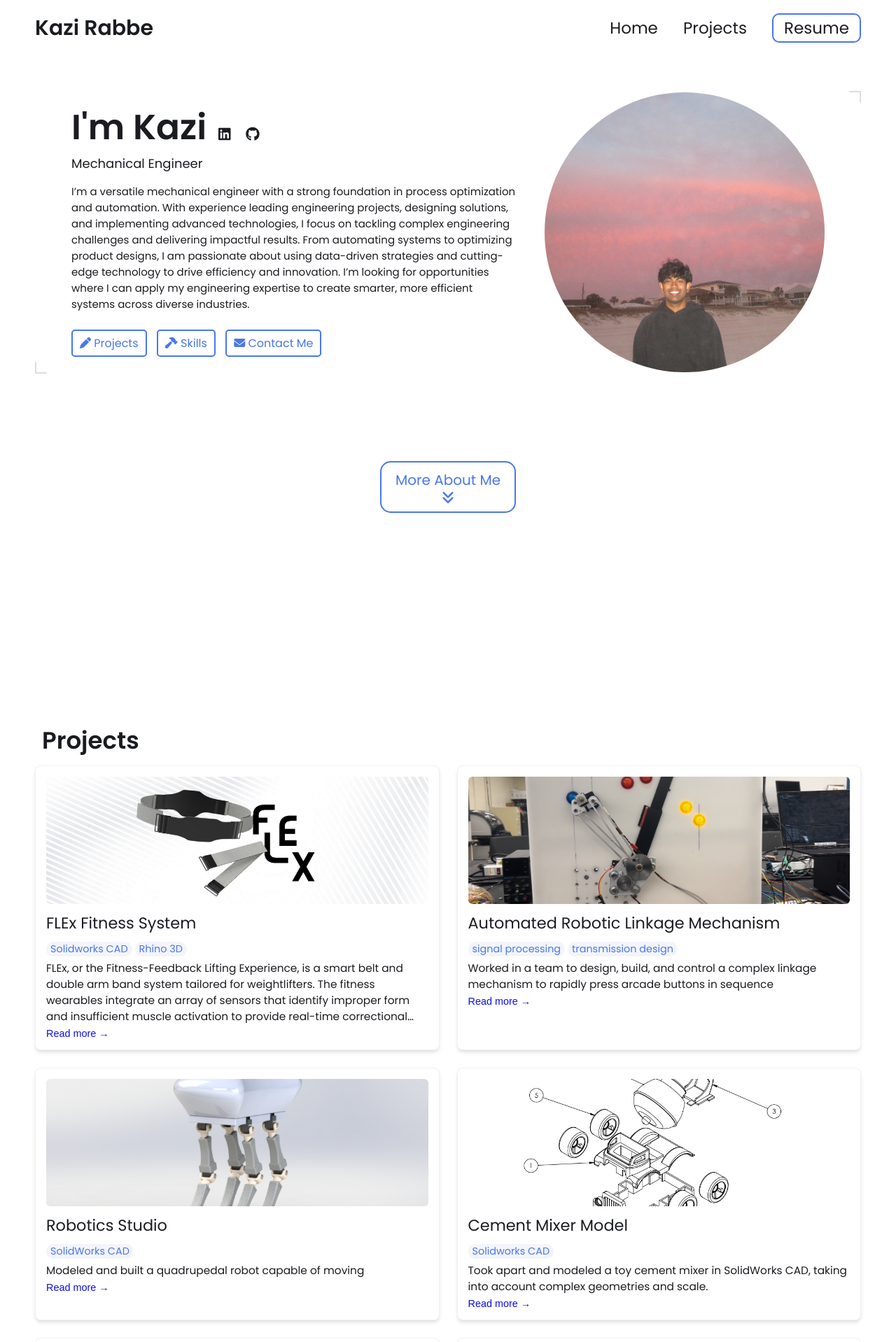
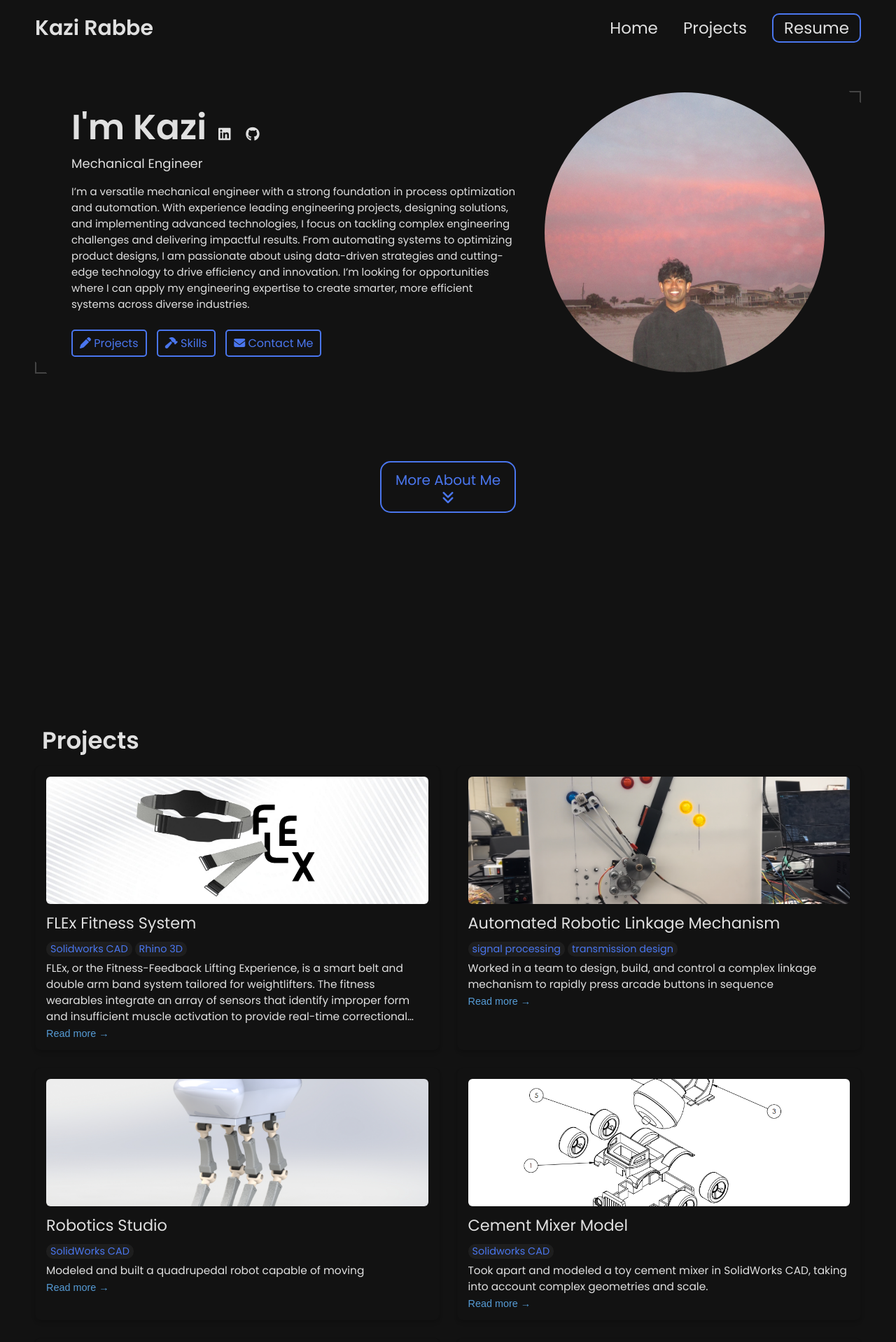
Before and after one commit to kazi-rabbe/kazi-rabbe.github.io, a Jekyll site: the page built from index.html, in a window 1280 px wide. Shown: the top 1918 px of the page at 70% size. Built offline with Jekyll 4.4.1, drawn with Linux system fonts in a browser that asks for light colours.

Commit message:
Update _config.yml

```diff
--- a/_config.yml
+++ b/_config.yml
@@ -84,12 +84,12 @@ formspree-key:   xgvogebv
 
 # Active theme (Updatethis to switch themes). Make sure to keep the indentation the samne.
 colors: # basic
-  text: "#1a1c20"
-  border: "#ddd"
-  link: "#4a76ee"
-  highlight: "#0c0cf2"
-  background: "#ffffff"
-  light_background: "#f3f5fb"
+  text: "#e0e0e0"  # Light gray text for readability
+  border: "#444"  # Darker border
+  link: "#4a76ee"  # Keeping links blue for contrast
+  highlight: "#569cd6"  # Softer blue for highlights
+  background: "#121212"  # Dark background
+  light_background: "#1e1e1e"  # Slightly lighter for contrast
 
 # A few examples.
 basic theme:
```
